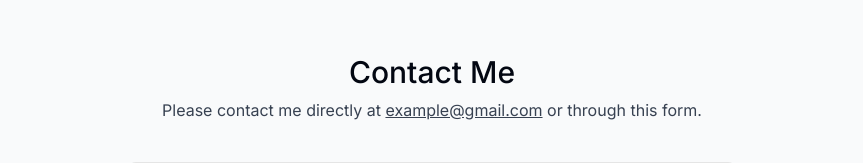
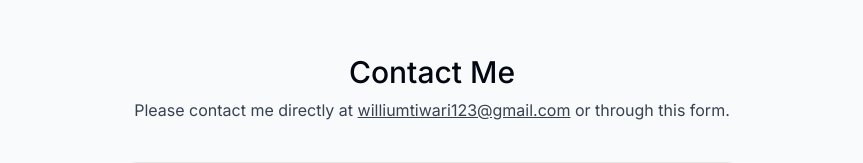
Before and after one commit to Williumtiwari/portfolio, a Next.js app: page / in a window 1280 px wide. Shown: the part 3100-3263 px from the top of the page, without its empty margins (208-1071 px from the left). Built offline with nearby package versions, Linux system fonts and the light colour scheme; no server answers.

Commit message:
Modified

```diff
--- a/components/contact.tsx
+++ b/components/contact.tsx
@@ -33,8 +33,8 @@ export default function Contact() {
 
       <p className="text-gray-700 -mt-6 dark:text-white/80">
         Please contact me directly at{" "}
-        <a className="underline" href="mailto:example@gmail.com">
-          example@gmail.com
+        <a className="underline" href="mailto:williumtiwari123@gmail.com">
+          williumtiwari123@gmail.com
         </a>{" "}
         or through this form.
       </p>
```
